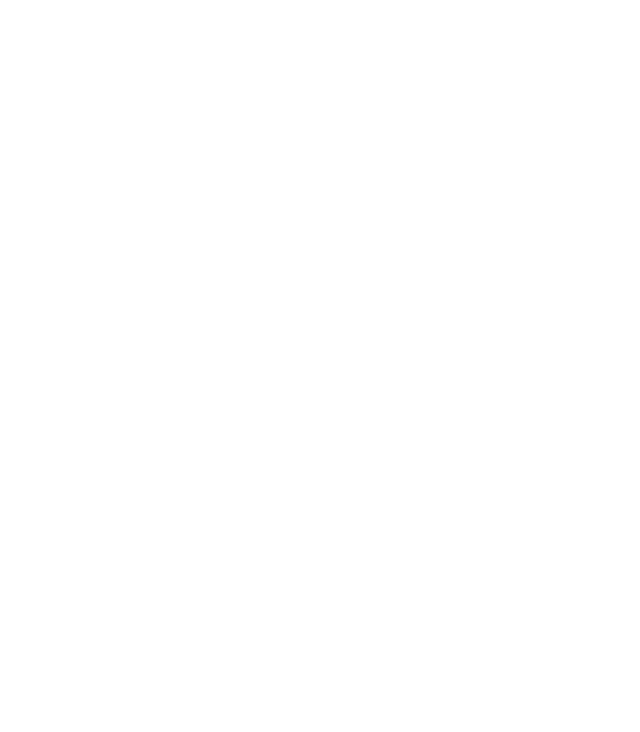
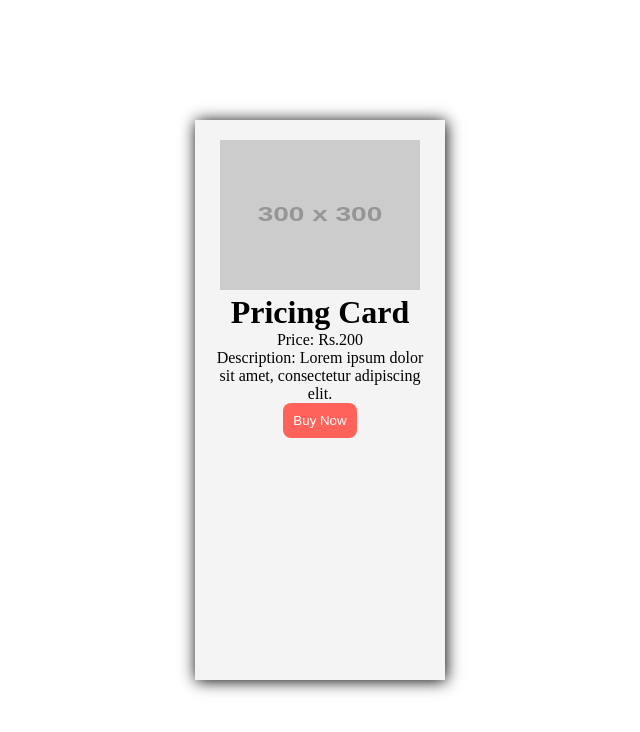
Before and after one commit to acciojob/pricing-card-ShubhamPandit01, a website: page main.html in a window 1280 px wide. Shown: the whole page, without its empty margins (320-960 px from the left). Drawn offline with Linux system fonts and the light colour scheme; placeholder pictures from the web are drawn by us.

Commit message:
created a submission

```diff
--- a/main.html
+++ b/main.html
@@ -8,6 +8,16 @@
 
 <body>
 	<!-- the entire body must be written by student -->
+
+	<div class='container'>
+		<img src='https://via.placeholder.com/300' class="card-image" >
+		<h1>Pricing Card</h1>
+		<p>Price: Rs.200</p>
+		<p>Description: Lorem ipsum dolor sit amet, consectetur adipiscing elit.</p>
+		<button class='buy-button'>Buy Now</button>
+
+	</div>
+
     <script type="text/javascript" src="./script.js">
 </script>
 
--- a/styles.css
+++ b/styles.css
@@ -1 +1,35 @@
 /*  your css code here. If applicable */
+* {
+    margin: 0;
+    padding: 0;
+    box-sizing: border-box;
+}
+
+body {
+    display: flex;
+    justify-content: center;
+    align-items: center;
+    height: 100vh;
+}
+
+.container{
+	height:70vh;
+	width:250px;
+	padding:20px;
+	text-align:center;
+	background-color:#f4f4f4;
+	box-shadow: 1px 1px 15px;https://www.svgrepo.com/show/345223/three-dots-vertical.svg
+}
+
+img{
+	height:150px;
+	width:200px;
+}
+
+.buy-button{
+	background-color:#FE625A;
+	padding:10px;
+	color:white;
+	border:none;
+	border-radius:8px;
+}
```
